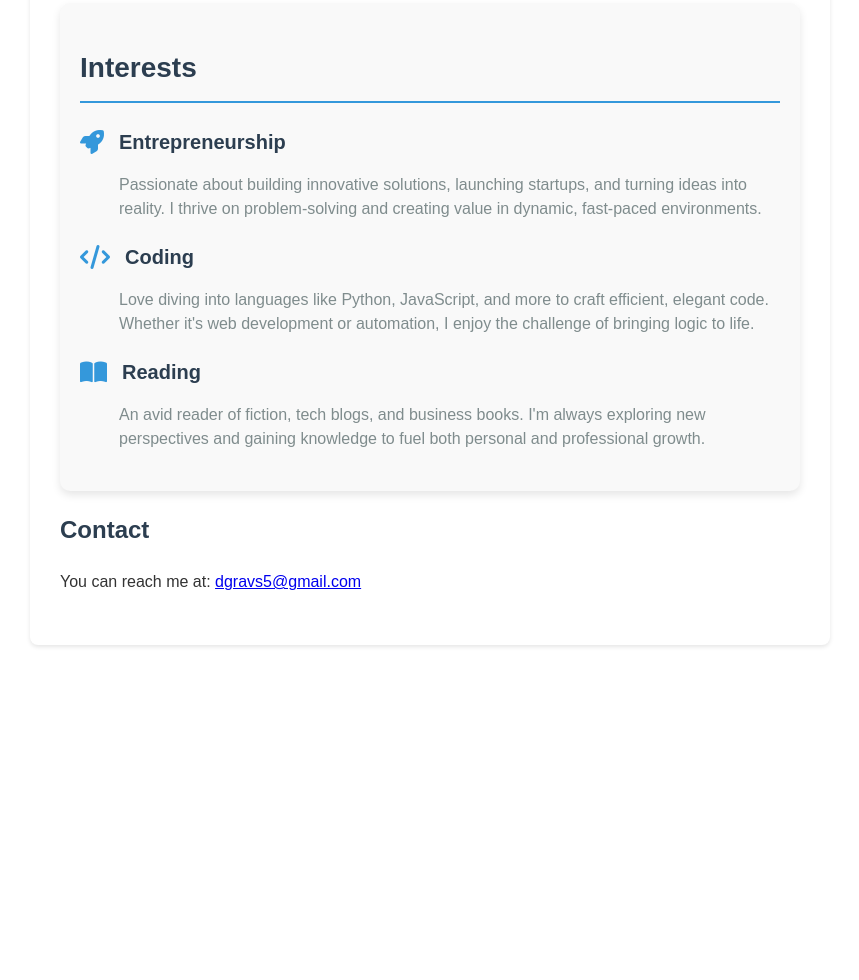
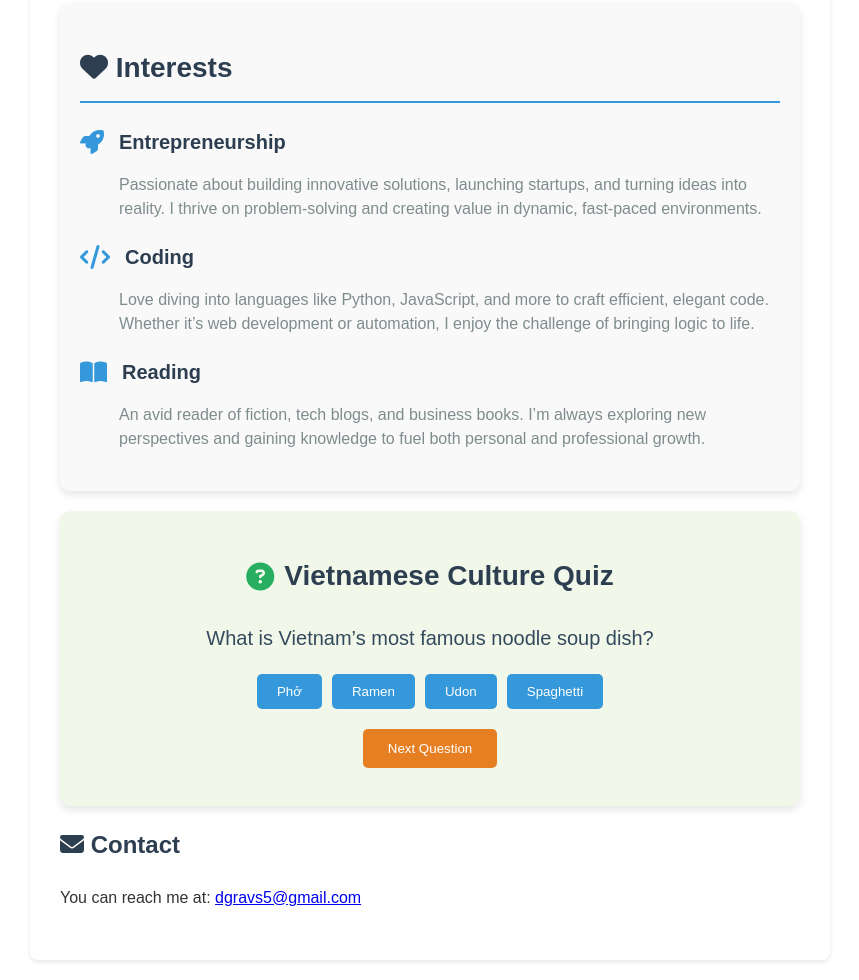
Before and after one commit to danielgraviet/about101, a plain HTML site: page index.html in a window 1280 px wide. Shown: the part 1380-2360 px from the top of the page, without its empty margins (210-1069 px from the left). Before the commit the page ends 2045 px from the top, so only its background shows below. Drawn offline with Linux system fonts and the light colour scheme.

Commit message:
added quiz.js

```diff
--- a/index.html
+++ b/index.html
@@ -4,7 +4,7 @@
 <head>
     <meta charset="UTF-8">
     <meta name="viewport" content="width=device-width, initial-scale=1.0">
-    <title>About Me</title>
+    <title>About Me - Danny</title>
     <link rel="stylesheet" href="styles.css">
     <link rel="stylesheet" href="https://cdnjs.cloudflare.com/ajax/libs/font-awesome/6.5.1/css/all.min.css">
 </head>
@@ -34,20 +34,20 @@
         </div>
 
         <div class="section skills">
-            <h2>Skills</h2>
+            <h2><i class="fas fa-tools"></i> Skills</h2>
             <ul class="skills-list">
                 <li>
-                    <i class="fab fa-python"></i> <!-- Font Awesome icon for Python -->
+                    <i class="fab fa-python"></i>
                     <strong>Python</strong>
                     <p class="description">Proficient in writing clean, efficient code for data analysis, automation, and web development. Experienced with libraries like Pandas, NumPy, and Flask.</p>
                 </li>
                 <li>
-                    <i class="fab fa-js-square"></i> <!-- Font Awesome icon for JavaScript -->
+                    <i class="fab fa-js-square"></i>
                     <strong>JavaScript</strong>
                     <p class="description">Skilled in building interactive, dynamic web applications using modern frameworks like React and Node.js. Adept at DOM manipulation and asynchronous programming.</p>
                 </li>
                 <li>
-                    <i class="fas fa-code"></i> <!-- Generic code icon for C++ -->
+                    <i class="fas fa-code"></i>
                     <strong>C++</strong>
                     <p class="description">Strong foundation in performance-driven programming, including object-oriented design and memory management. Used for systems programming and game development.</p>
                 </li>
@@ -55,45 +55,52 @@
         </div>
 
         <div class="section interests">
-            <h2>Interests</h2>
+            <h2><i class="fas fa-heart"></i> Interests</h2>
             <ul class="interest-list">
                 <li>
                     <div class="title-wrapper">
                         <i class="fas fa-rocket"></i>
                         <strong>Entrepreneurship</strong>
                     </div>
-                    <p class="description">Passionate about building innovative solutions, launching startups, and
-                        turning ideas into reality. I thrive on problem-solving and creating value in dynamic,
-                        fast-paced environments.</p>
+                    <p class="description">Passionate about building innovative solutions, launching startups, and turning ideas into reality. I thrive on problem-solving and creating value in dynamic, fast-paced environments.</p>
                 </li>
                 <li>
                     <div class="title-wrapper">
                         <i class="fas fa-code"></i>
                         <strong>Coding</strong>
                     </div>
-                    <p class="description">Love diving into languages like Python, JavaScript, and more to craft
-                        efficient, elegant code. Whether it's web development or automation, I enjoy the challenge of
-                        bringing logic to life.</p>
+                    <p class="description">Love diving into languages like Python, JavaScript, and more to craft efficient, elegant code. Whether it’s web development or automation, I enjoy the challenge of bringing logic to life.</p>
                 </li>
                 <li>
                     <div class="title-wrapper">
                         <i class="fas fa-book-open"></i>
                         <strong>Reading</strong>
                     </div>
-                    <p class="description">An avid reader of fiction, tech blogs, and business books. I'm always
-                        exploring new perspectives and gaining knowledge to fuel both personal and professional growth.
-                    </p>
+                    <p class="description">An avid reader of fiction, tech blogs, and business books. I’m always exploring new perspectives and gaining knowledge to fuel both personal and professional growth.</p>
                 </li>
             </ul>
         </div>
 
-        <div class="section">
-            <h2>Contact</h2>
+        <!-- New Interactive Quiz Section -->
+        <div class="section interactive-quiz">
+            <h2><i class="fas fa-question-circle"></i> Vietnamese Culture Quiz</h2>
+            <div id="quiz-container">
+                <p id="question">Loading question...</p>
+                <div id="options"></div>
+                <button id="submit-btn">Next Question</button>
+                <p id="result"></p>
+            </div>
+        </div>
+
+        <div class="section contact">
+            <h2><i class="fas fa-envelope"></i> Contact</h2>
             <p>You can reach me at: <a href="mailto:dgravs5@gmail.com">dgravs5@gmail.com</a></p>
         </div>
     </div>
 
+    <!-- Scripts -->
     <script>
+        // Clock functionality
         function updateClock() {
             const now = new Date();
             const options = {
@@ -107,11 +114,10 @@
             };
             document.getElementById('clock').textContent = now.toLocaleString('en-US', options);
         }
-
-        // Update immediately and then every second
         updateClock();
         setInterval(updateClock, 1000);
     </script>
+    <script src="quiz.js"></script>
 </body>
 
 </html>
--- /dev/null
+++ b/quiz.js
@@ -0,0 +1,71 @@
+// Quiz data: Questions, options, and answers
+const quizData = [
+    {
+        question: "What is Vietnam’s most famous noodle soup dish?",
+        options: ["Phở", "Ramen", "Udon", "Spaghetti"],
+        answer: "Phở"
+    },
+    {
+        question: "What festival marks the Vietnamese Lunar New Year?",
+        options: ["Diwali", "Tết", "Songkran", "Hanami"],
+        answer: "Tết"
+    },
+    {
+        question: "Which flower is a symbol of Tết celebrations?",
+        options: ["Rose", "Cherry Blossom", "Peach Blossom", "Lily"],
+        answer: "Peach Blossom"
+    }
+];
+
+let currentQuestion = 0;
+let selectedOption = null;
+
+// Load the current question and options into the DOM
+function loadQuestion() {
+    const q = quizData[currentQuestion];
+    document.getElementById("question").textContent = q.question;
+    const optionsDiv = document.getElementById("options");
+    optionsDiv.innerHTML = ""; // Clear previous options
+
+    q.options.forEach((option) => {
+        const btn = document.createElement("button");
+        btn.textContent = option;
+        btn.classList.add("option-btn");
+        btn.onclick = () => selectOption(option);
+        optionsDiv.appendChild(btn);
+    });
+
+    document.getElementById("result").textContent = "";
+    selectedOption = null; // Reset selection
+}
+
+// Handle option selection
+function selectOption(option) {
+    selectedOption = option;
+    const q = quizData[currentQuestion];
+    const result = document.getElementById("result");
+
+    if (selectedOption === q.answer) {
+        result.textContent = "Correct! 🎉 Chúc mừng bạn!";
+        result.style.color = "#27ae60";
+    } else {
+        result.textContent = `Oops! The answer is ${q.answer}. Try again!`;
+        result.style.color = "#c0392b";
+    }
+}
+
+// Move to the next question
+function checkAnswer() {
+    if (selectedOption === null) {
+        alert("Please select an option first!");
+        return;
+    }
+    currentQuestion = (currentQuestion + 1) % quizData.length; // Loop through questions
+    loadQuestion();
+}
+
+// Initialize the quiz when the page loads
+document.addEventListener("DOMContentLoaded", loadQuestion);
+
+// Attach the checkAnswer function to the submit button
+document.getElementById("submit-btn").addEventListener("click", checkAnswer);
--- a/styles.css
+++ b/styles.css
@@ -242,3 +242,69 @@ h1 {
     background-color: #fdf2d9;
     transition: background-color 0.3s ease;
 }
+
+/* quiz section */
+.interactive-quiz {
+    background: #f1f8e9;
+    padding: 20px;
+    border-radius: 10px;
+    box-shadow: 0 4px 8px rgba(0, 0, 0, 0.1);
+    text-align: center;
+}
+
+.interactive-quiz h2 {
+    color: #2c3e50;
+    font-size: 28px;
+    display: flex;
+    align-items: center;
+    justify-content: center;
+}
+
+.interactive-quiz i {
+    color: #27ae60;
+    margin-right: 10px;
+}
+
+#quiz-container {
+    margin-top: 15px;
+}
+
+#question {
+    font-size: 20px;
+    color: #34495e;
+    margin-bottom: 15px;
+}
+
+.option-btn {
+    background: #3498db;
+    color: #fff;
+    border: none;
+    padding: 10px 20px;
+    margin: 5px;
+    border-radius: 5px;
+    cursor: pointer;
+    transition: background 0.3s ease;
+}
+
+.option-btn:hover {
+    background: #2980b9;
+}
+
+#submit-btn {
+    background: #e67e22;
+    color: #fff;
+    border: none;
+    padding: 12px 25px;
+    margin-top: 15px;
+    border-radius: 5px;
+    cursor: pointer;
+}
+
+#submit-btn:hover {
+    background: #d35400;
+}
+
+#result {
+    font-size: 18px;
+    margin-top: 15px;
+}
```
